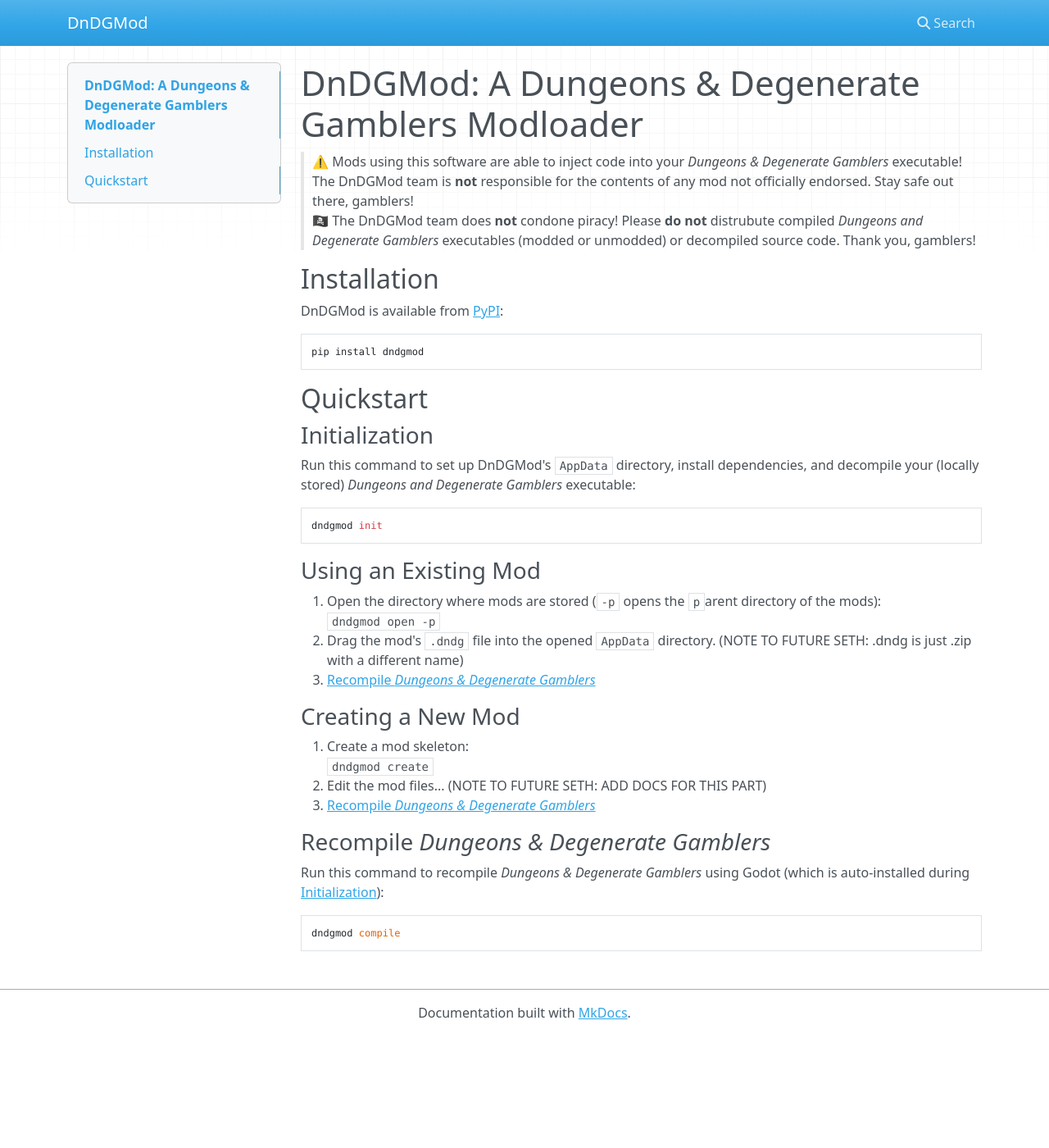
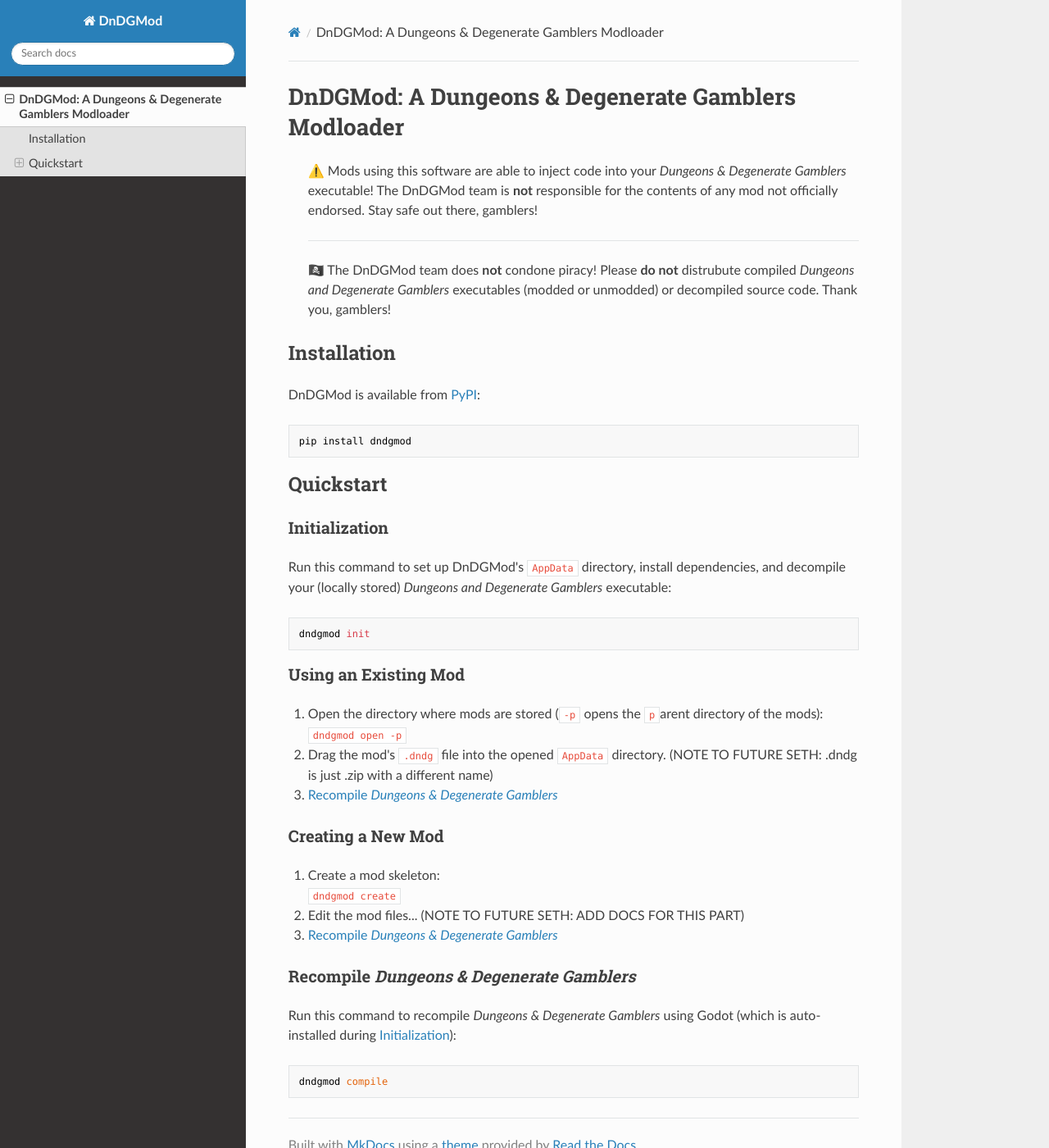
Before and after one commit to DnDGMod/DnDGMod, an MkDocs documentation site: the page built from docs/index.md, in a window 1280 px wide and 1400 px high. Shown: the whole window at 82% size. Built offline with MkDocs 1.6.1, drawn with Linux system fonts in a browser that asks for light colours; nearby versions of some CDN libraries.

Commit message:
Read the Docs theme!

```diff
--- a/docs/index.md
+++ b/docs/index.md
@@ -2,7 +2,7 @@
 > ⚠️ Mods using this software are able to inject code into your *Dungeons & Degenerate Gamblers* executable!
 > The DnDGMod team is **not** responsible for the contents of any mod not officially endorsed. Stay safe out there,
 > gamblers!
-<br>
+> ---
 > 🏴‍☠️ The DnDGMod team does **not** condone piracy! Please **do not** distrubute compiled *Dungeons and
 > Degenerate Gamblers* executables (modded or unmodded) or decompiled source code. Thank you, gamblers!
 
--- a/mkdocs.yml
+++ b/mkdocs.yml
@@ -1,4 +1,7 @@
 site_name: DnDGMod
+
+theme:
+  name: readthedocs
 
 plugins:
   - search
```
